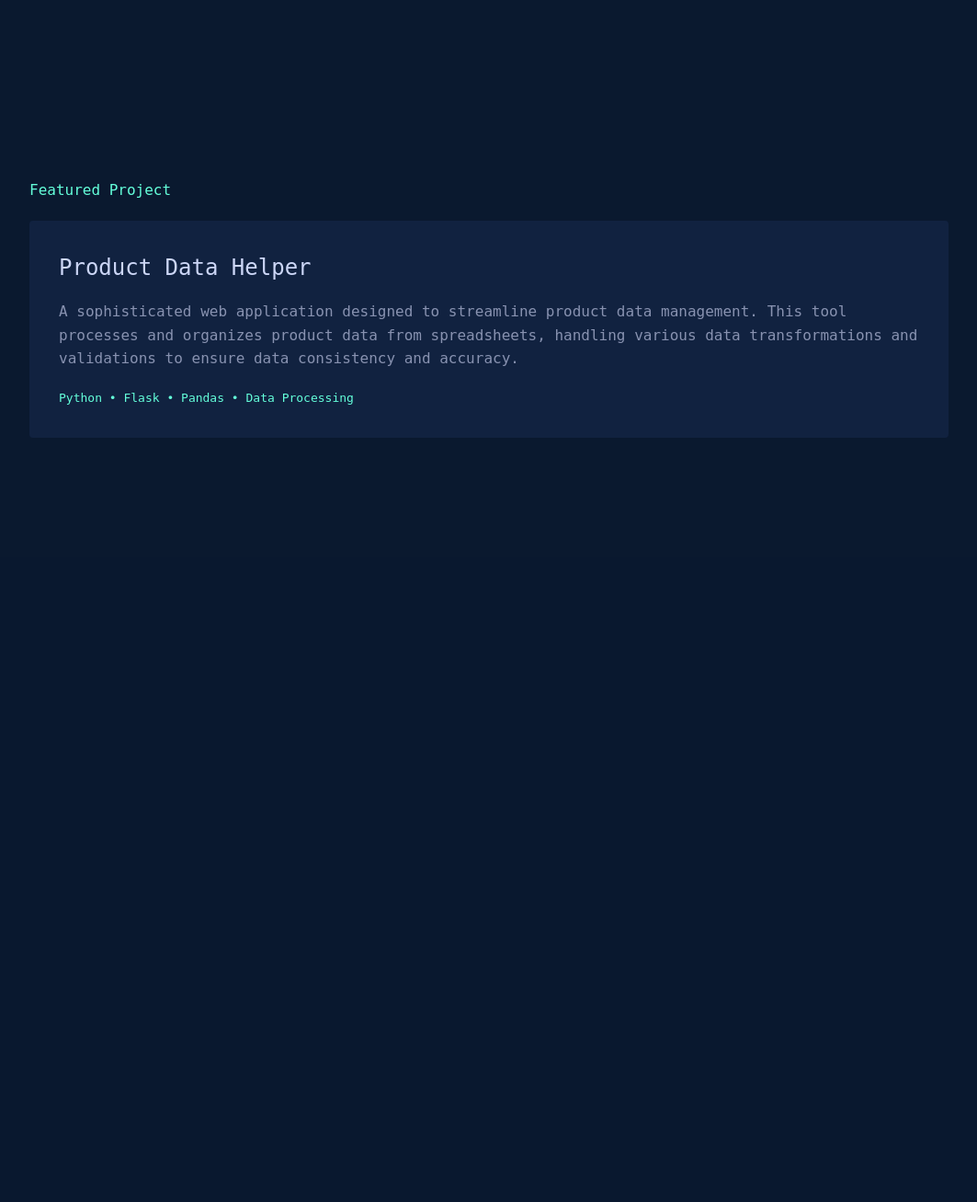
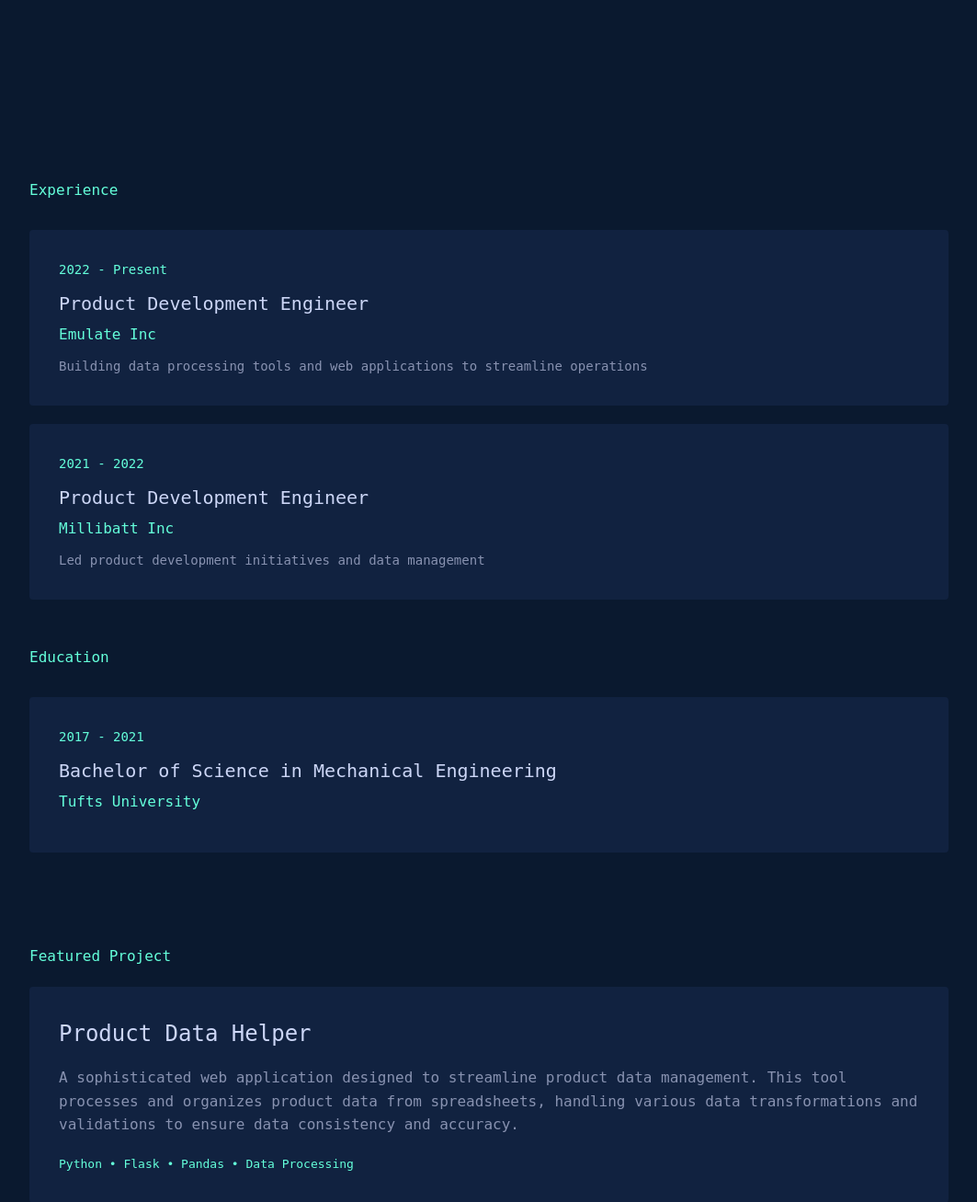
Before and after one commit to jonahumans/Migration-Assistant, a Flask app: page /portfolio in a window 1280 px wide. Shown: the part 806-2113 px from the top of the page at 92% size, without its empty margins (108-1171 px from the left). Before the commit the page ends 1282 px from the top, so only its background shows below. Run offline with Flask 3, Linux system fonts and the light colour scheme.

Commit message:
Assistant checkpoint: Add experience and education sections to portfolio
Assistant generated file changes:
- templates/portfolio.html: Add experience and education breadcrumb, Add styles for experience section

---

User prompt:

https://www.linkedin.com/in/jonah-umans/ use my linked in to create an about me breadcrumb that shows my work experience and education

```diff
--- a/templates/portfolio.html
+++ b/templates/portfolio.html
@@ -111,6 +111,49 @@
             font-size: 13px;
             margin-top: 20px;
         }
+
+        .experience {
+            margin: 100px 0;
+        }
+
+        .breadcrumb-container {
+            margin-top: 30px;
+        }
+
+        .breadcrumb-item {
+            background: #112240;
+            padding: 2rem;
+            border-radius: 4px;
+            margin-bottom: 20px;
+            transition: transform 0.2s;
+        }
+
+        .breadcrumb-item:hover {
+            transform: translateY(-5px);
+        }
+
+        .breadcrumb-item .date {
+            color: var(--highlight-color);
+            font-size: 14px;
+            margin-bottom: 10px;
+        }
+
+        .breadcrumb-item .position {
+            color: #ccd6f6;
+            font-size: 20px;
+            margin-bottom: 5px;
+        }
+
+        .breadcrumb-item .company {
+            color: var(--highlight-color);
+            font-size: 16px;
+            margin-bottom: 10px;
+        }
+
+        .breadcrumb-item .description {
+            color: var(--text-color);
+            font-size: 14px;
+        }
     </style>
 </head>
 <body>
@@ -131,6 +174,33 @@
             </p>
         </section>
 
+        <section class="experience">
+            <div class="small-heading">Experience</div>
+            <div class="breadcrumb-container">
+                <div class="breadcrumb-item">
+                    <div class="date">2022 - Present</div>
+                    <div class="position">Product Development Engineer</div>
+                    <div class="company">Emulate Inc</div>
+                    <div class="description">Building data processing tools and web applications to streamline operations</div>
+                </div>
+                <div class="breadcrumb-item">
+                    <div class="date">2021 - 2022</div>
+                    <div class="position">Product Development Engineer</div>
+                    <div class="company">Millibatt Inc</div>
+                    <div class="description">Led product development initiatives and data management</div>
+                </div>
+            </div>
+
+            <div class="small-heading" style="margin-top: 50px;">Education</div>
+            <div class="breadcrumb-container">
+                <div class="breadcrumb-item">
+                    <div class="date">2017 - 2021</div>
+                    <div class="position">Bachelor of Science in Mechanical Engineering</div>
+                    <div class="company">Tufts University</div>
+                </div>
+            </div>
+        </section>
+
         <section class="projects">
             <div class="small-heading">Featured Project</div>
             <div class="project-card">
```
